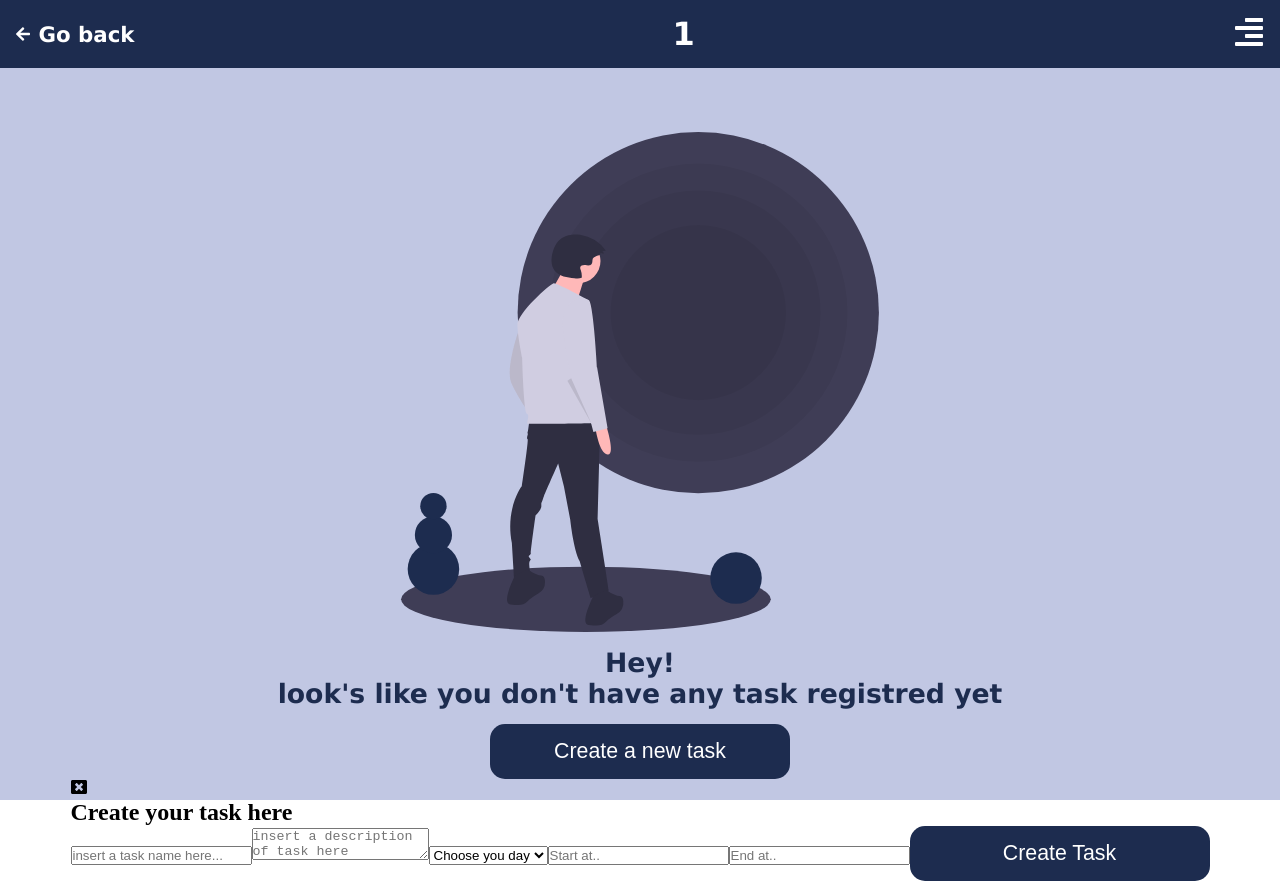
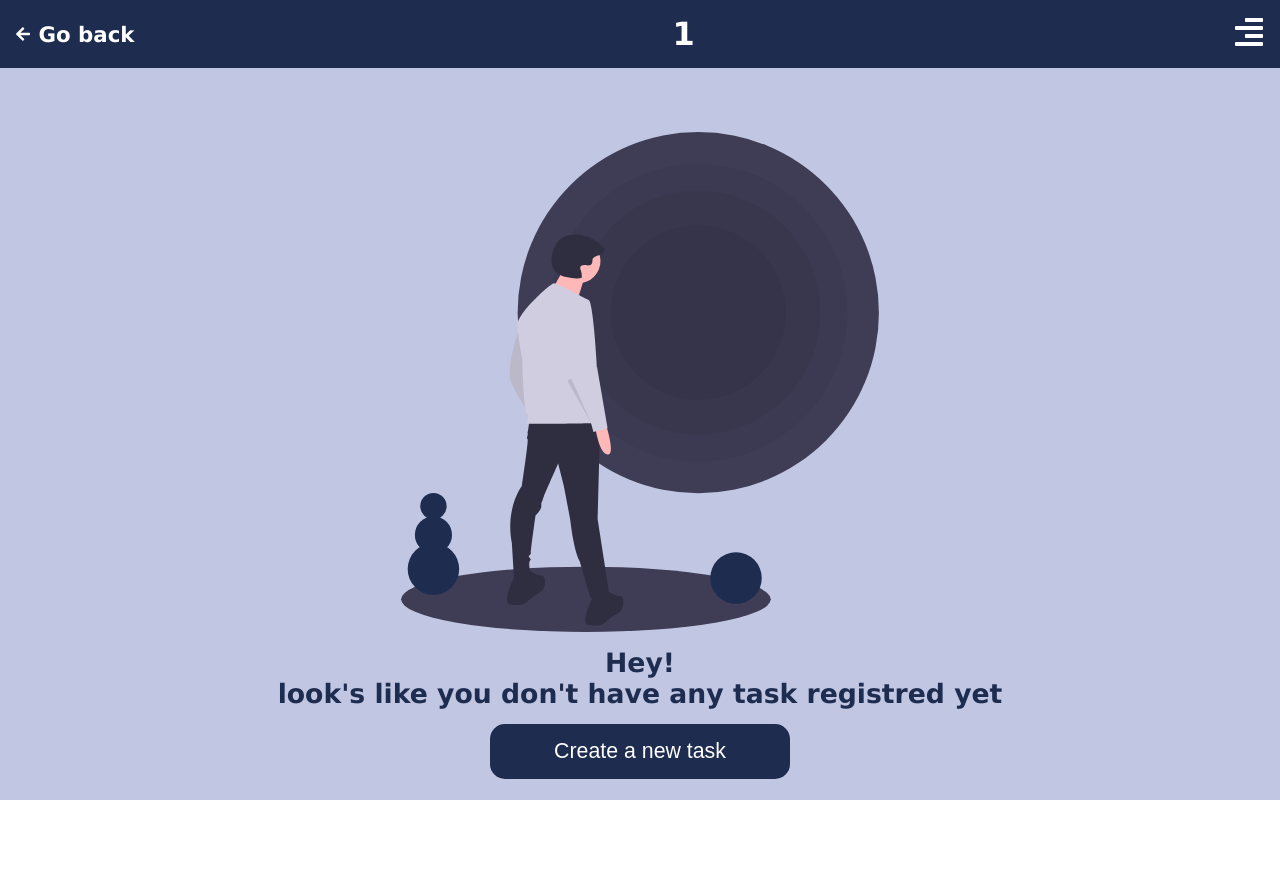
Before and after one commit to GustavoSMelo/TaskManager, a Next.js app in the folder frontend/: page /task/1 in a window 1280 px wide. After the commit the page ends 800 px from the top, so only its background shows below. Built offline with nearby package versions, Linux system fonts and the light colour scheme; no server answers.

Commit message:
still working in day page

```diff
--- a/frontend/styles/task.day.style.ts
+++ b/frontend/styles/task.day.style.ts
@@ -7,13 +7,56 @@
     justify-content: center;
 `
 
-export const WithoutContainer = styled.section`
+export const WithoutContainer = styled.section<{formDisplayed: string}>`
     display: flex;
     flex-direction: column;
     align-items: center;
     justify-content: center;
     width: 100vw;
     margin-top: 5%;
+
+    .CloseIcon {
+        font-size: 32pt;
+        cursor: pointer;
+        color: #fff;
+    }
+
+    form {
+        display: ${props => props.formDisplayed};
+        flex-direction: column;
+        background-color: #101010dd;
+        position: absolute;
+        width: 100vw;
+        height: 90vh;
+        align-items: center;
+        justify-content: center;
+    }
+
+    form > h1 {
+        font-size: 22pt;
+        font-weight: bold;
+        font-family: Verdana, Geneva, Tahoma, sans-serif;
+        color: #fff;
+    }
+
+    form > input, form > textarea, form > select {
+        width: 30%;
+        margin: 10px;
+        border: none;
+        border-radius: 5px;
+        padding: 15px;
+        font-size: 14pt;
+        font-family: Verdana, Geneva, Tahoma, sans-serif;
+    }
+
+    form > textarea {
+        resize: none;
+        height: 200px;
+    }
+
+    form > select {
+        cursor: pointer;
+    }
 
     p {
         color: #1d2c4f;
```
